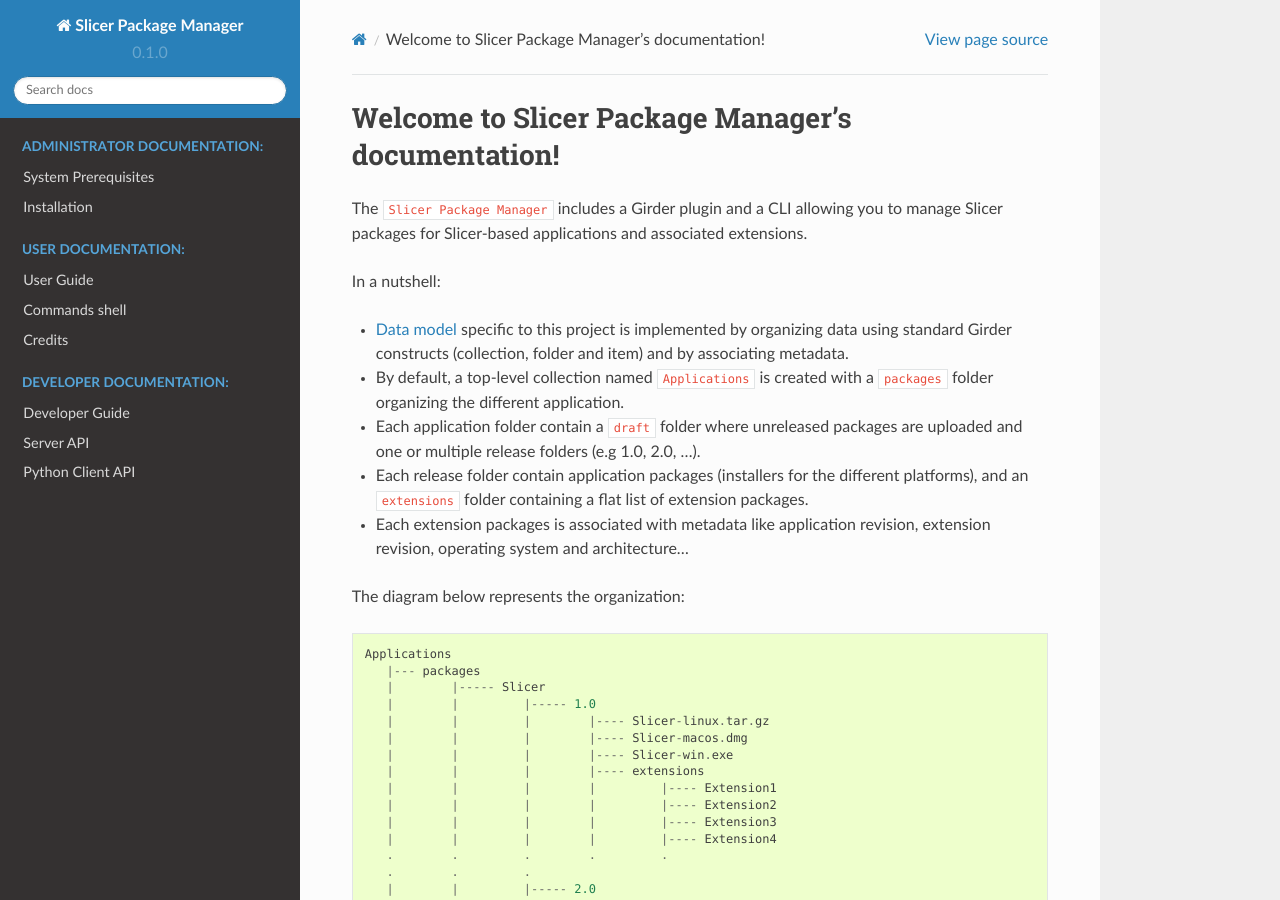
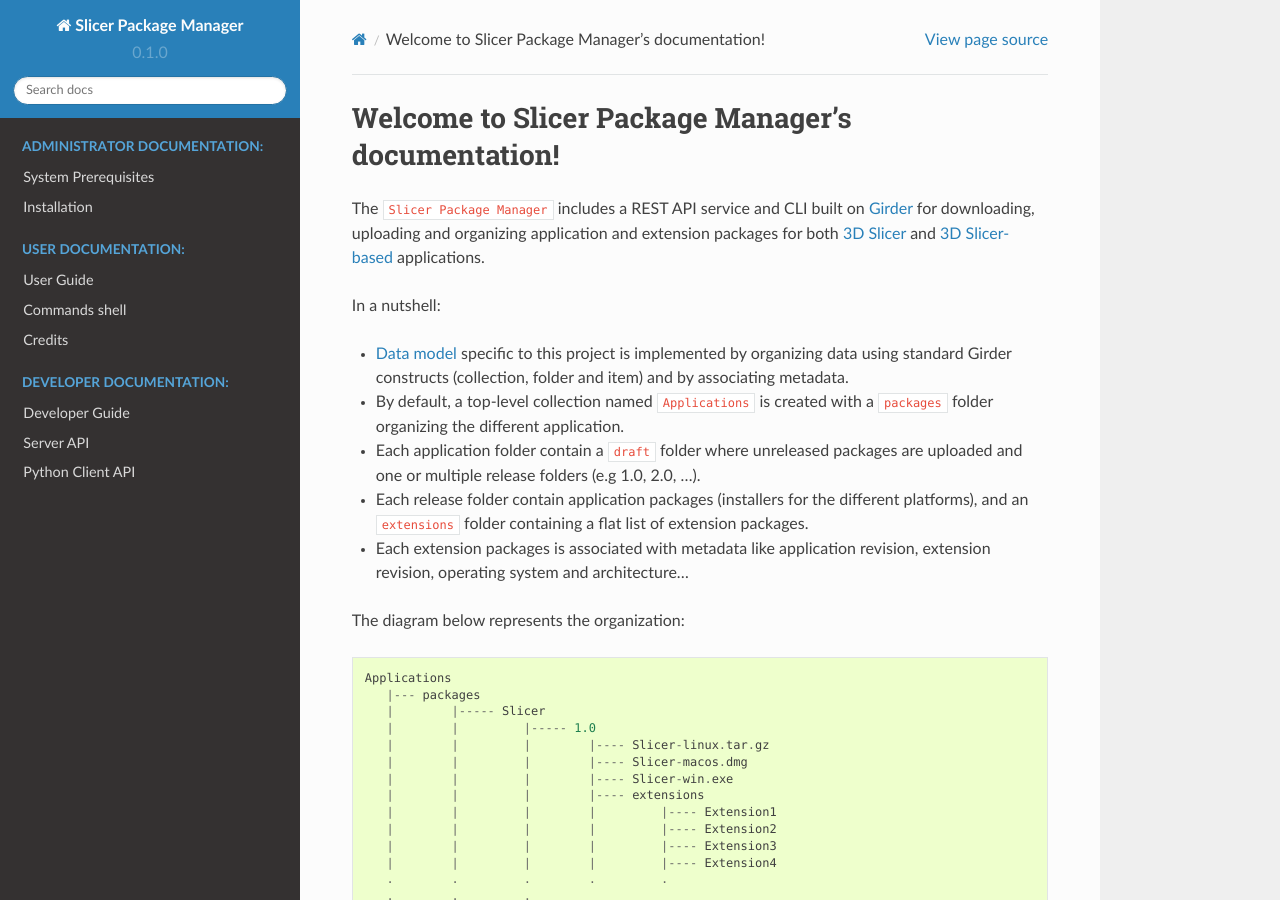
Before and after one commit to girder/slicer_package_manager, a Sphinx documentation site: the page built from docs/index.rst, in a window 1280 px wide and 900 px high. Built offline with Sphinx 7.4.7 and the Read the Docs theme 2.0.0, drawn with Linux system fonts in a browser that asks for light colours.

```diff
--- a/docs/index.rst
+++ b/docs/index.rst
@@ -6,8 +6,12 @@
 Welcome to Slicer Package Manager's documentation!
 ====================================================
 
-The ``Slicer Package Manager`` includes a Girder plugin and a CLI allowing you
-to manage Slicer packages for Slicer-based applications and associated extensions.
+The ``Slicer Package Manager`` includes a REST API service and CLI built on `Girder`_ for downloading, uploading
+and organizing application and extension packages for both `3D Slicer`_ and `3D Slicer-based`_ applications.
+
+.. _Girder: https://github.com/girder/girder
+.. _3D Slicer: https://slicer.org
+.. _3D Slicer-based: https://github.com/KitwareMedical/SlicerCustomAppTemplate
 
 In a nutshell:
 
@@ -17,11 +21,14 @@ In a nutshell:
 * By default, a top-level collection named ``Applications`` is created with a ``packages`` folder
   organizing the different application.
 
-* Each application folder contain a ``draft`` folder where unreleased packages are uploaded and one or multiple release folders (e.g 1.0, 2.0, ...).
+* Each application folder contain a ``draft`` folder where unreleased packages are uploaded and one or multiple
+  release folders (e.g 1.0, 2.0, ...).
 
-* Each release folder contain application packages (installers for the different platforms), and an ``extensions`` folder containing a flat list of extension packages.
+* Each release folder contain application packages (installers for the different platforms), and an ``extensions``
+  folder containing a flat list of extension packages.
 
-* Each extension packages is associated with metadata like application revision, extension revision, operating system and architecture...
+* Each extension packages is associated with metadata like application revision, extension revision, operating system
+  and architecture...
 
 The diagram below represents the organization::
 
```
Also changed, not shown: README.rst (+38 -17 lines), python_client/README.rst.
